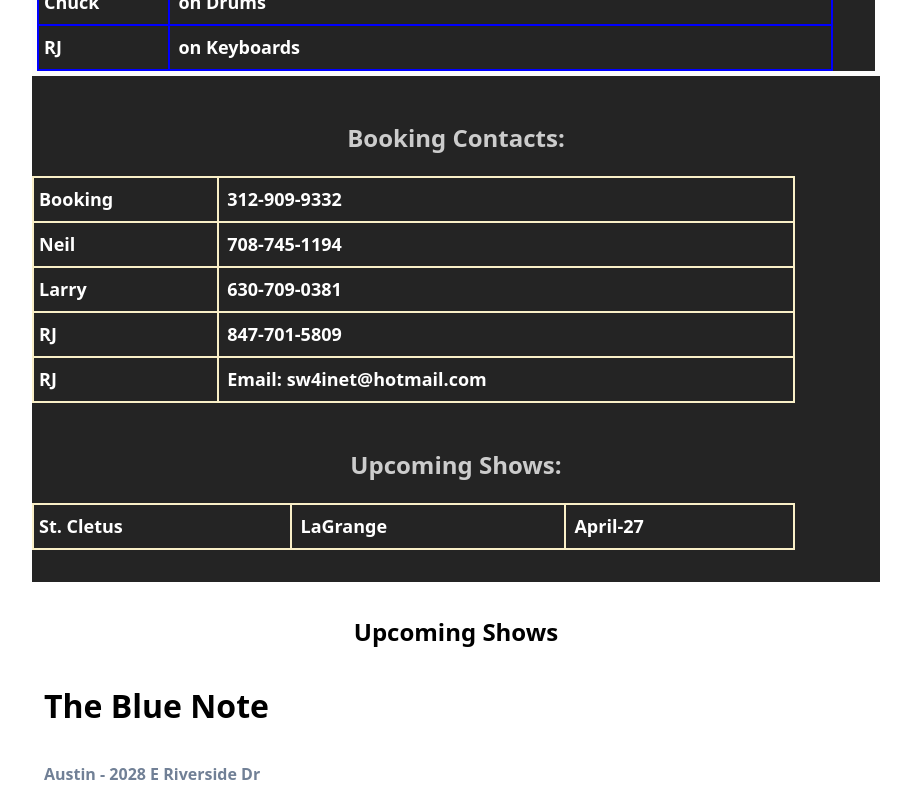
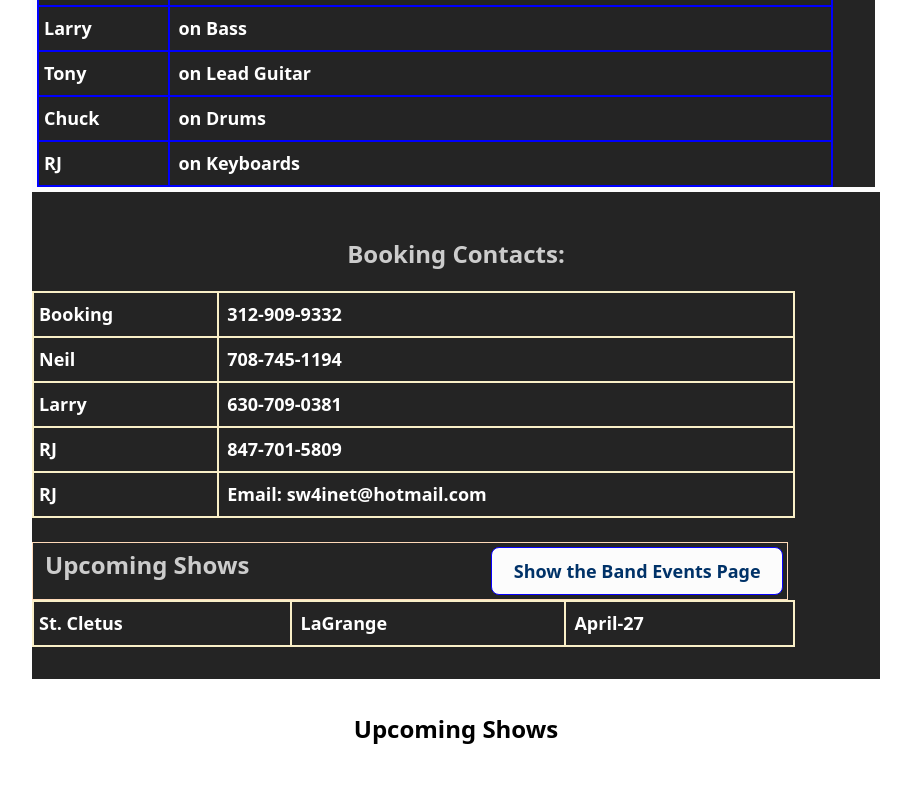
Before and after one commit to cloudappsdev/the-bucks-music, a React (Vite) app: page / in a window 1280 px wide. Shown: the part 1461-2249 px from the top of the page, without its empty margins (184-1095 px from the left). Built offline with nearby package versions, Linux system fonts and the light colour scheme; a web font is replaced by a local one.

Commit message:
add popover as a test

```diff
--- a/src/components/BandEvents.scss
+++ b/src/components/BandEvents.scss
@@ -1,5 +1,15 @@
 .text-center {
     text-align: center;
+}
+
+.space-out {
+    display: flex;
+    justify-content: space-between;
+}
+
+.h2-alt {
+
+    font-weight: 600;
 }
 
 .font-semibold {
--- a/src/components/Home.tsx
+++ b/src/components/Home.tsx
@@ -1,3 +1,5 @@
+import { useState } from "react";
+import Popup from "./Popup";
 import "./Home.scss";
 import "./home-dark-link.scss";
 import thebucksLogo from "../assets/images/0bda7c26-c65a-48bf-b6c0-316887a25a8c.jpeg";
@@ -7,6 +9,11 @@ import BandEvents from "./BandEvents";
 import Shows from "./Shows";
 
 const Home = () => {
+  const [isPopupOpen, setIsPopupOpen] = useState(false);
+
+  const openPopup = () => setIsPopupOpen(true);
+  const closePopup = () => setIsPopupOpen(false);
+
   return (
     <>
       <div className="home">
@@ -17,6 +24,27 @@ const Home = () => {
         </div>
 
         <div>
+          <br />
+          <button onClick={openPopup} className="open-popup-button">
+            Open Popup
+          </button>
+          <br />
+          <br />
+          <br />
+          <Popup
+            isOpen={isPopupOpen}
+            onClose={closePopup}
+            title="Example Popup"
+          >
+            <p>This is a popup component built with React and TypeScript!</p>
+            <p>
+              You can add any content here, including forms, images, or other
+              components.
+            </p>
+            <button onClick={closePopup} className="action-button">
+              Close Popup
+            </button>
+          </Popup>
           <br />
           <br />
           <h2>Let's Light Up the Night! - Check out our Promo Clip</h2>
--- /dev/null
+++ b/src/components/Popup.tsx
@@ -0,0 +1,49 @@
+import { useState, useEffect } from "react";
+import "./Popup.scss";
+
+interface PopupProps {
+  isOpen: boolean;
+  onClose: () => void;
+  title: string;
+  children: React.ReactNode;
+}
+
+function Popup({ isOpen, onClose, title, children }: PopupProps) {
+  const [isAnimating, setIsAnimating] = useState(false);
+
+  useEffect(() => {
+    if (isOpen) {
+      setIsAnimating(true);
+    } else {
+      const timer = setTimeout(() => {
+        setIsAnimating(false);
+      }, 300); // Match this with your CSS transition time
+
+      return () => clearTimeout(timer);
+    }
+  }, [isOpen]);
+
+  if (!isOpen && !isAnimating) return null;
+
+  return (
+    <div
+      className={`popup-overlay ${isOpen ? "open" : "closing"}`}
+      onClick={onClose}
+    >
+      <div
+        className={`popup-container ${isOpen ? "open" : "closing"}`}
+        onClick={(e) => e.stopPropagation()}
+      >
+        <div className="popup-header">
+          <h3>{title}</h3>
+          <button className="close-button" onClick={onClose}>
+            &times;
+          </button>
+        </div>
+        <div className="popup-content">{children}</div>
+      </div>
+    </div>
+  );
+}
+
+export default Popup;
--- a/src/components/Shows.scss
+++ b/src/components/Shows.scss
@@ -5,6 +5,33 @@
 .innerBrd {
     border: 5px solid #FCFCFC;
 }
+
+.tborder {
+    width: 88%;
+    border: 1px solid peachpuff;
+    padding: 4px;
+}
+
+.showButton {
+    border: 1px solid rgb(8, 0, 255);
+    background-color: #FCFCFC;
+    color: #003268;
+    font-size: large;
+    font-weight: 700;
+}
+
+.space-out {
+    display: flex;
+    justify-content: space-between;
+}
+
+.h2-alt {
+    padding-left: 8px;
+    font-size: x-large;
+    font-weight: 900;
+}
+
+
 
 table.mtbl {
     width: 95%;
--- a/src/components/Shows.tsx
+++ b/src/components/Shows.tsx
@@ -5,7 +5,10 @@ const Shows = () => {
     <>
       <br />
       <div>
-        <h2>Upcoming Shows:</h2>
+        <div className="space-out tborder">
+          <span className="h2-alt">Upcoming Shows</span>
+          <button className="showButton">Show the Band Events Page</button>
+        </div>
         <div>
           <table className="ctbl">
             <tr className="crow">
```
Also changed, not shown: src/components/Popup.scss (added).
